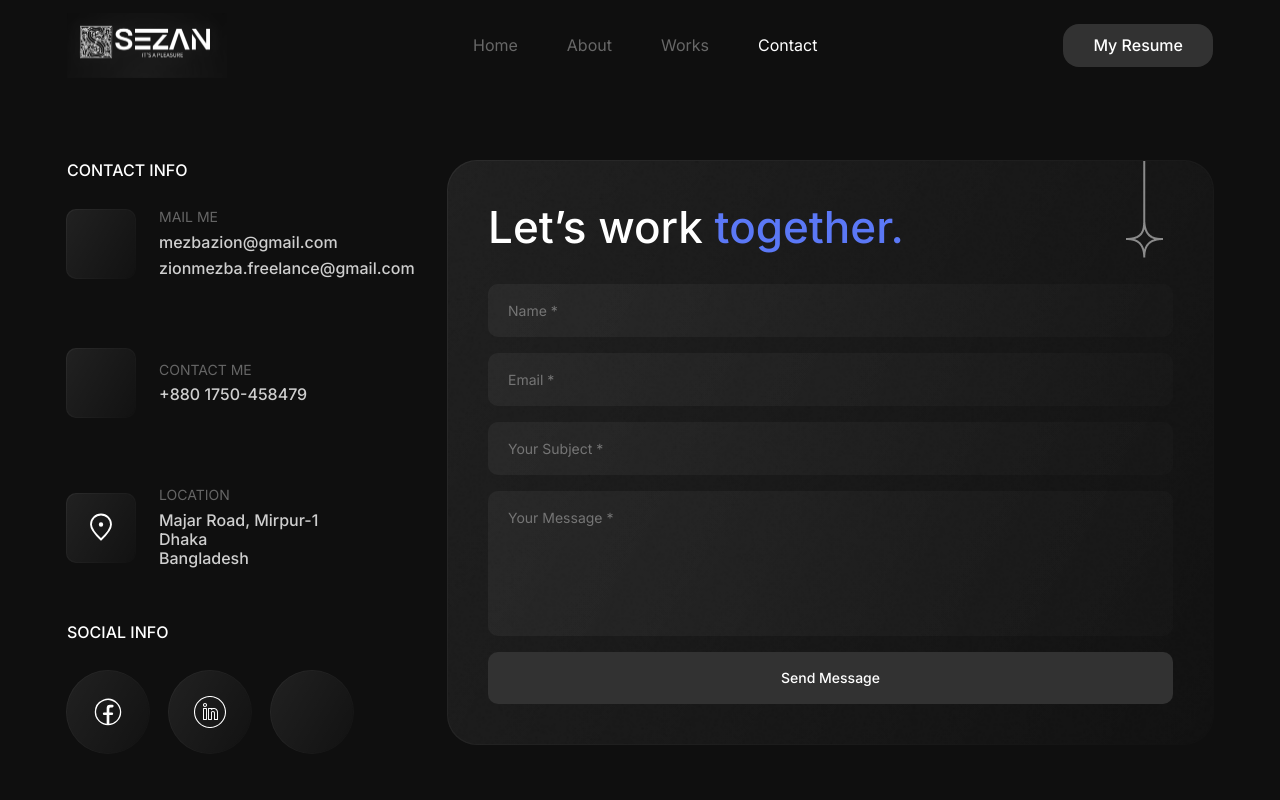
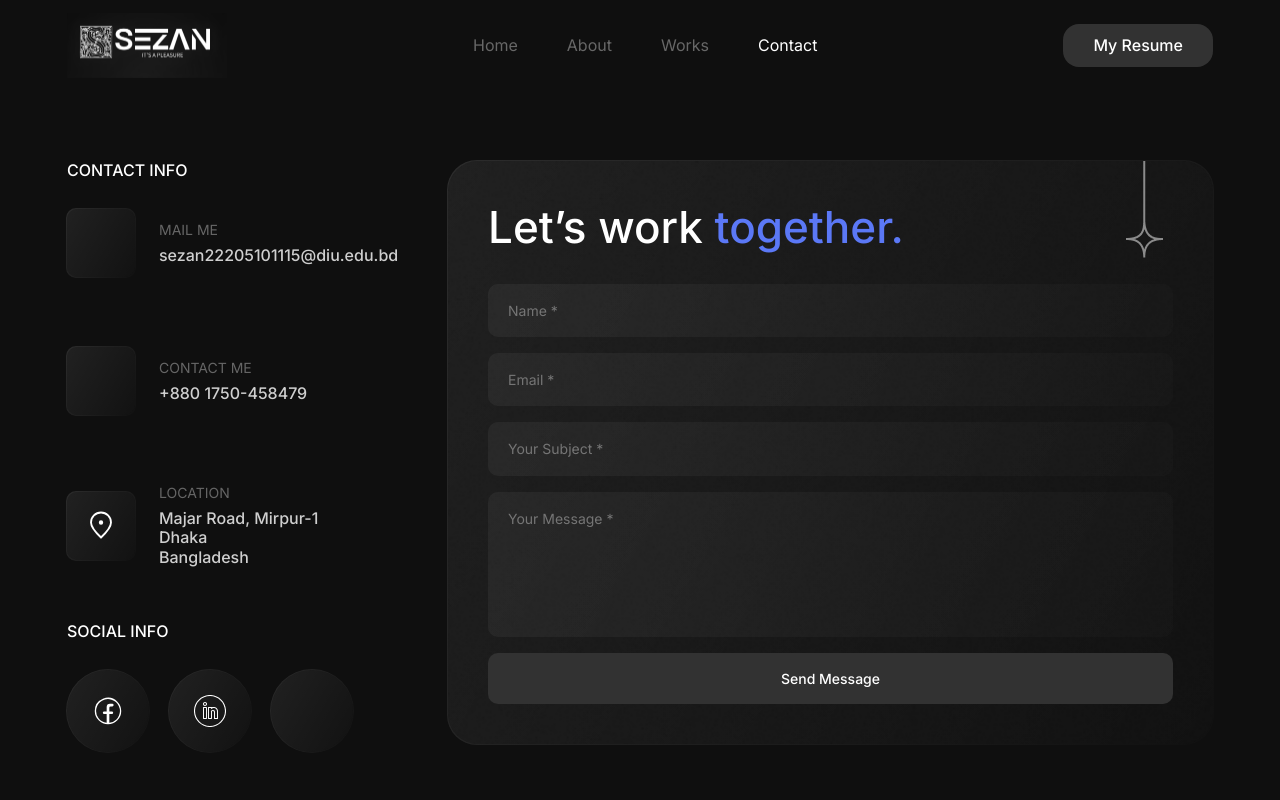
Before and after one commit to MunafHaiderSezan/Portfolio, a plain HTML site: page work-details.html in a window 1280 px wide. Shown: the top 800 px of the page. Drawn offline with Linux system fonts and the light colour scheme; a script that the page names is missing; some icons are missing.

Commit message:
Update work-details.html

```diff
--- a/work-details.html
+++ b/work-details.html
@@ -67,8 +67,8 @@
                 </div>
                 <div class="right">
                   <span>MAIL Me</span>
-                  <h4>mezbazion@gmail.com</h4>
-                  <h4>zionmezba.freelance@gmail.com</h4>
+                  <h4>sezan22205101115@diu.edu.bd</h4>
+
                 </div>
               </li>
 
```
